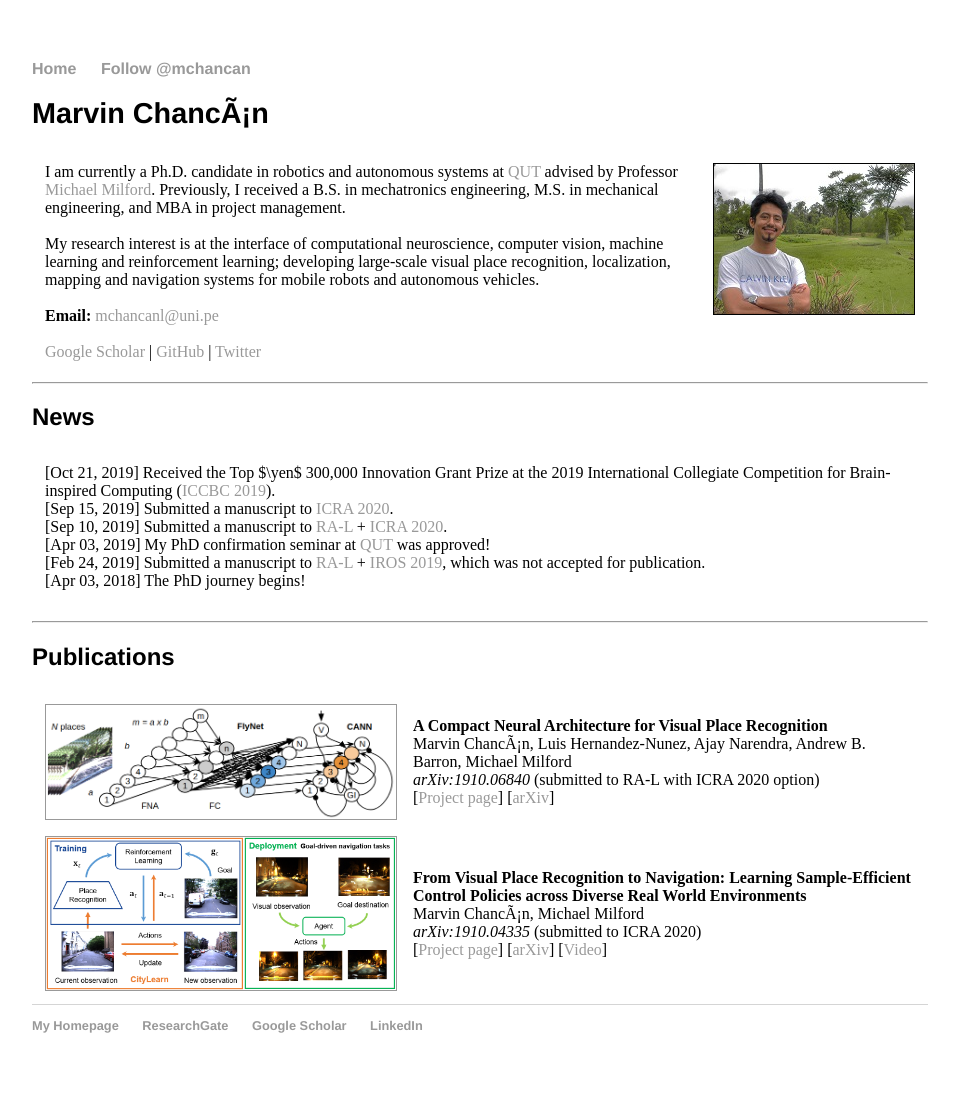
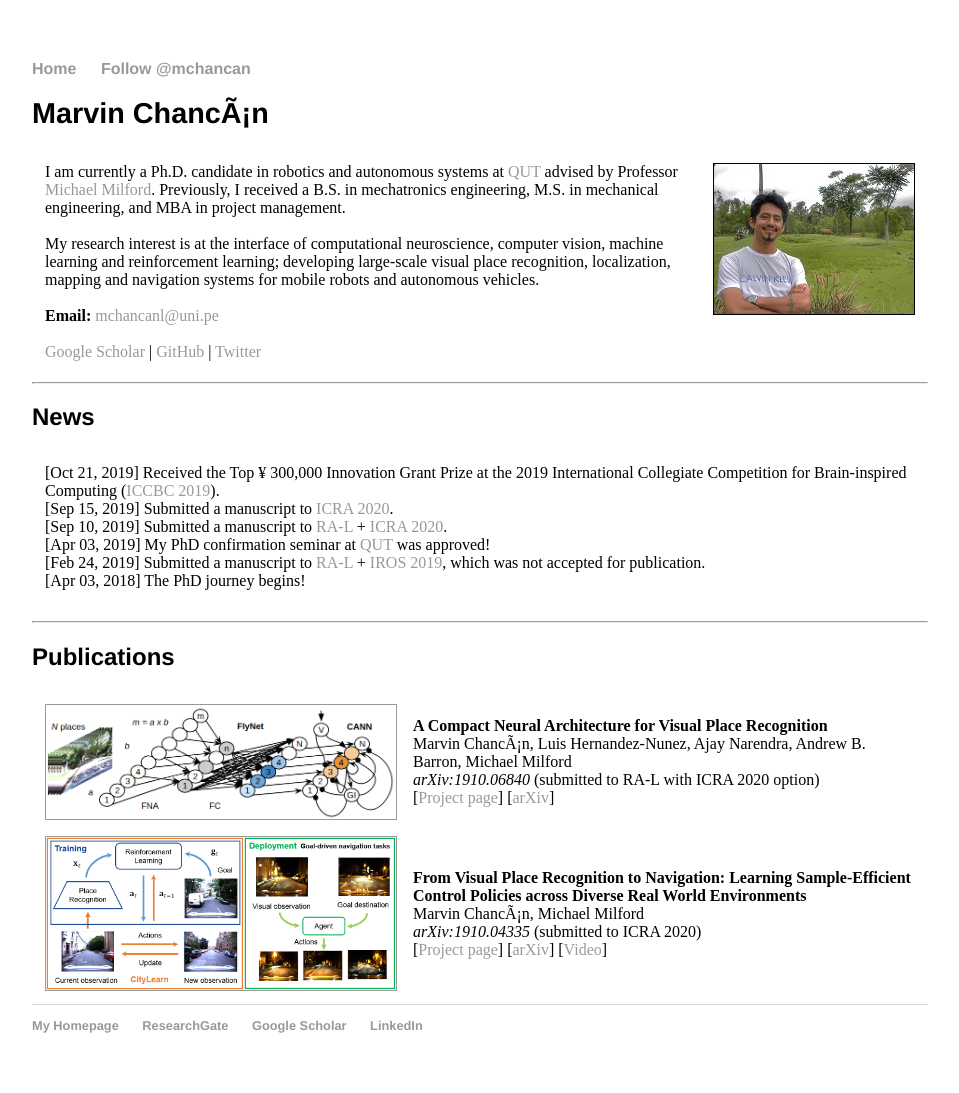
Before and after one commit to mchancan/mchancan.github.io, a Jekyll site: the page built from index.html, in a window 1280 px wide. Shown: the whole page, without its empty margins (160-1119 px from the left). Built offline with Jekyll 4.4.1, drawn with Linux system fonts in a browser that asks for light colours; comment, search, counter and statistics services are not loaded.

Commit message:
Update index.html

```diff
--- a/index.html
+++ b/index.html
@@ -28,7 +28,7 @@ title: Marvin Chancán
 <table border="0" cellpadding="3" cellspacing="10">
 	<tr>
 		<td>
-			[Oct 21, 2019] Received the Top $\yen$ 300,000 Innovation Grant Prize at the 2019 International Collegiate Competition for Brain-inspired Computing (<a href="https://contest.cbicr.org/en/">ICCBC 2019</a>).  </br>
+			[Oct 21, 2019] Received the Top &yen; 300,000 Innovation Grant Prize at the 2019 International Collegiate Competition for Brain-inspired Computing (<a href="https://contest.cbicr.org/en/">ICCBC 2019</a>).  </br>
 			[Sep 15, 2019] Submitted a manuscript to <a href="http://icra2020.org">ICRA 2020</a>. </br>
 			[Sep 10, 2019] Submitted a manuscript to <a href="http://ieee-ras.org/publications/ra-l">RA-L</a> + <a href="http://icra2020.org">ICRA 2020</a>. </br>
 			[Apr 03, 2019] My PhD confirmation seminar at <a href="https://qut.edu.au">QUT</a> was approved! </br>
```
